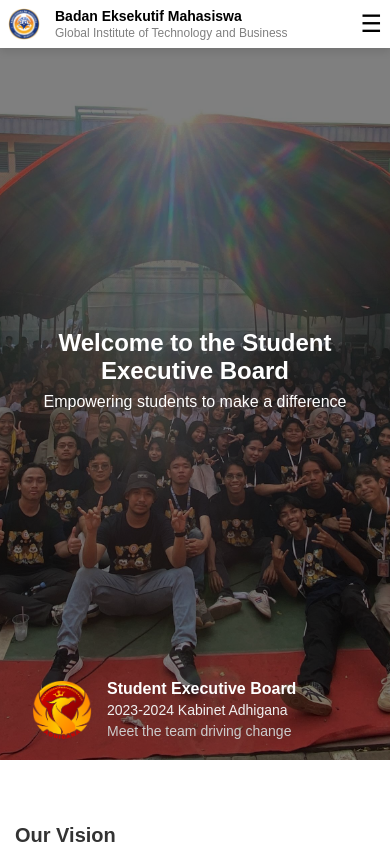
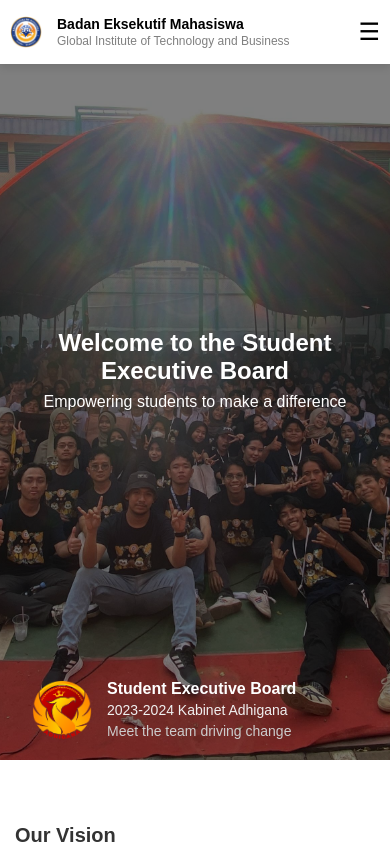
Before and after one commit to FendiAndryto/landing_page_bem, a plain HTML site: page index.html in a window 390 px wide. Shown: the top 850 px of the page. Drawn offline with nearby package versions, Linux system fonts and the light colour scheme.

Commit message:
change padding nav

```diff
--- a/style.css
+++ b/style.css
@@ -631,7 +631,7 @@ nav {
 
 @media screen and (max-width: 480px) {
   nav{
-    padding: 8px 8px;
+    padding: 16px 10px;
   }
   .navbar-logo img {
     height: 32px;
```
